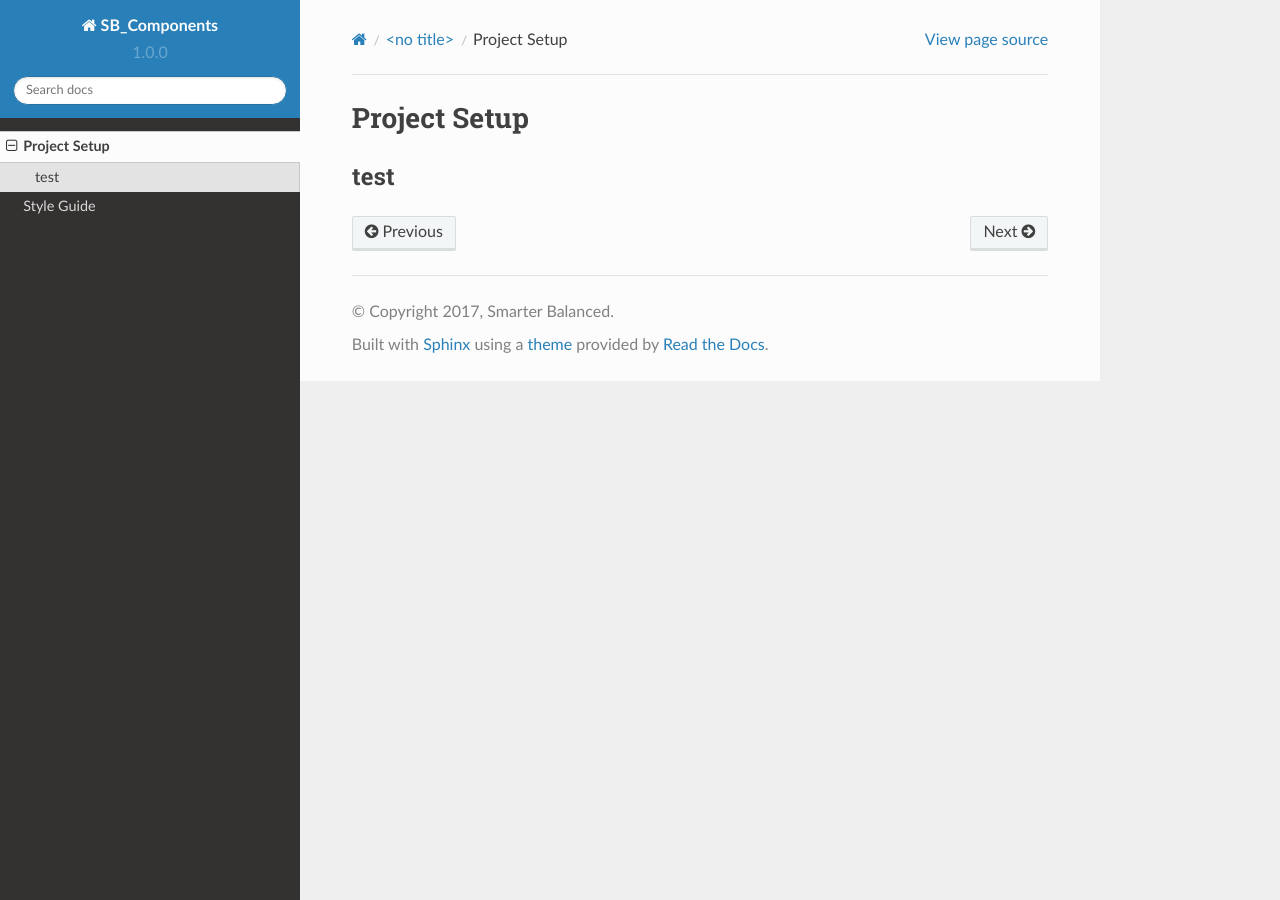
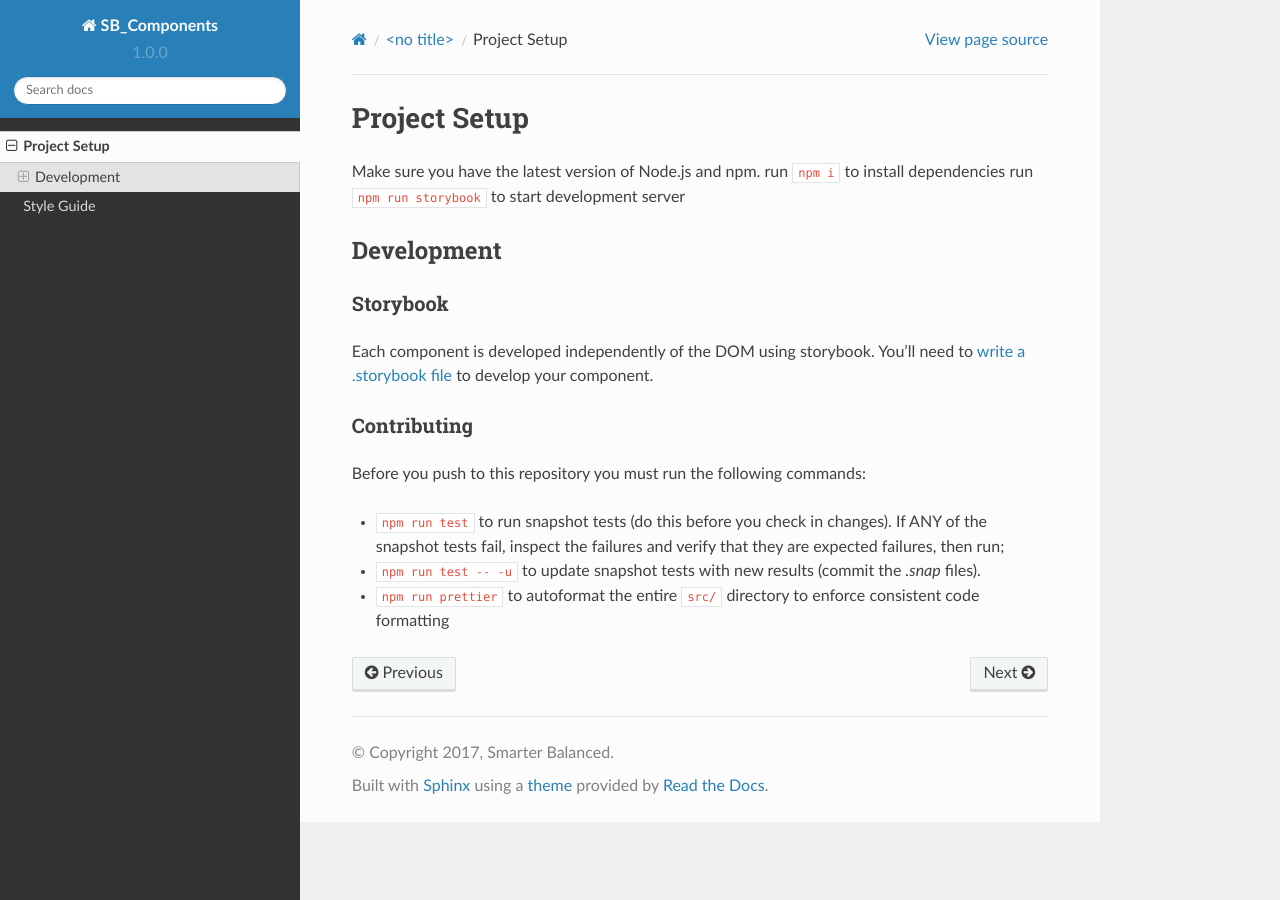
Before and after one commit to osu-cass/sb-components, a Sphinx documentation site: the page built from docs/source/dev/ProjectSetup.md, in a window 1280 px wide. Built offline with Sphinx 7.4.7 and the Read the Docs theme 2.0.0, drawn with Linux system fonts in a browser that asks for light colours; formulas are drawn with MathJax 3.

Commit message:
add what is on our github page to the project setup tab

```diff
--- a/docs/source/dev/ProjectSetup.md
+++ b/docs/source/dev/ProjectSetup.md
@@ -1,3 +1,17 @@
 # Project Setup
 
-## test
+Make sure you have the latest version of Node.js and npm.
+run `npm i` to install dependencies
+run `npm run storybook` to start development server
+## Development
+### Storybook
+Each component is developed independently of the DOM using storybook. You'll need to
+[write a .storybook file](https://storybook.js.org/basics/writing-stories/) to develop
+ your component.
+
+### Contributing
+Before you push to this repository you must run the following commands:
+- `npm run test` to run snapshot tests (do this before you check in changes).
+If ANY of the snapshot tests fail, inspect the failures and verify that they are expected failures, then run;
+- `npm run test -- -u` to update snapshot tests with new results (commit the *.snap* files).
+- `npm run prettier` to autoformat the entire `src/` directory to enforce consistent code formatting
```
